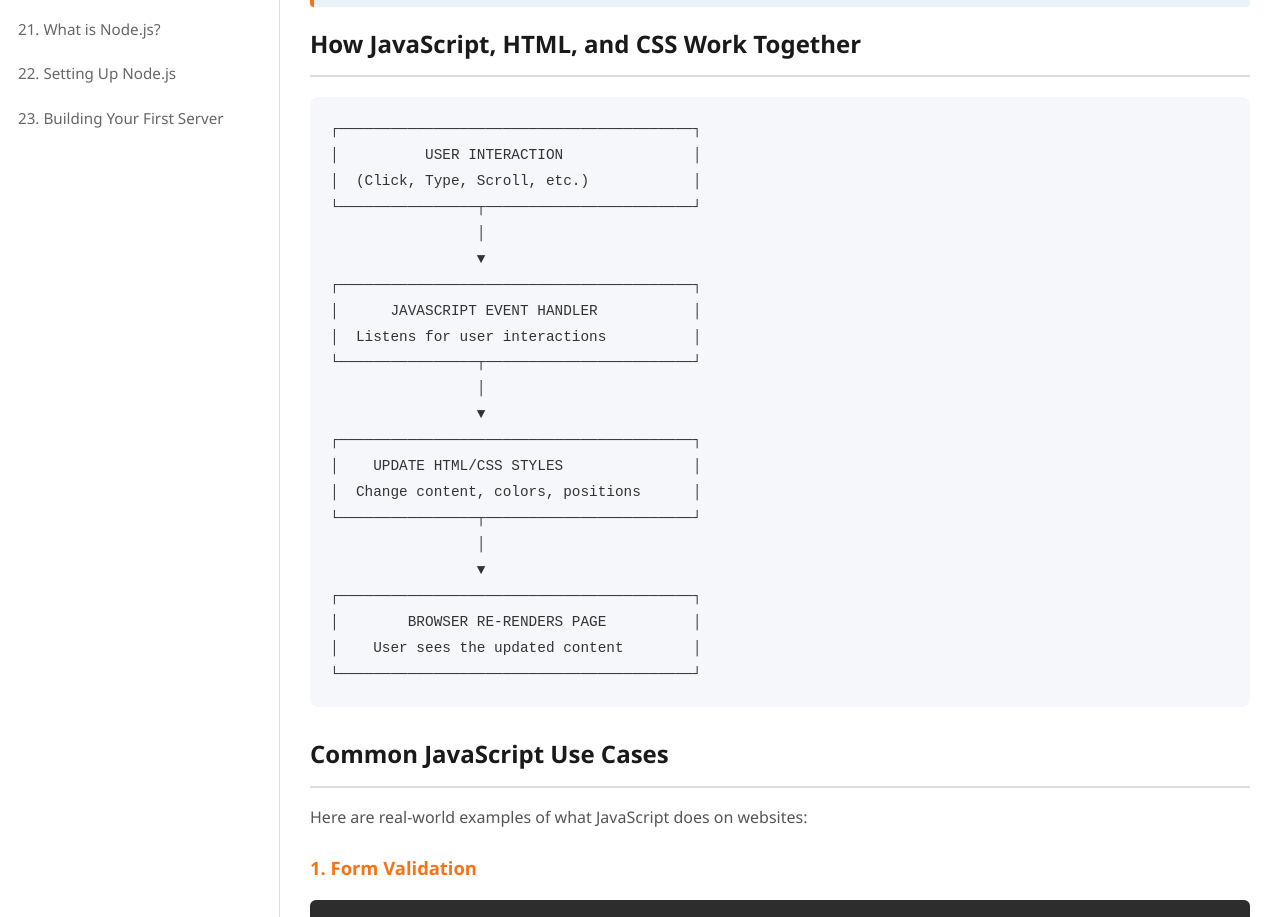
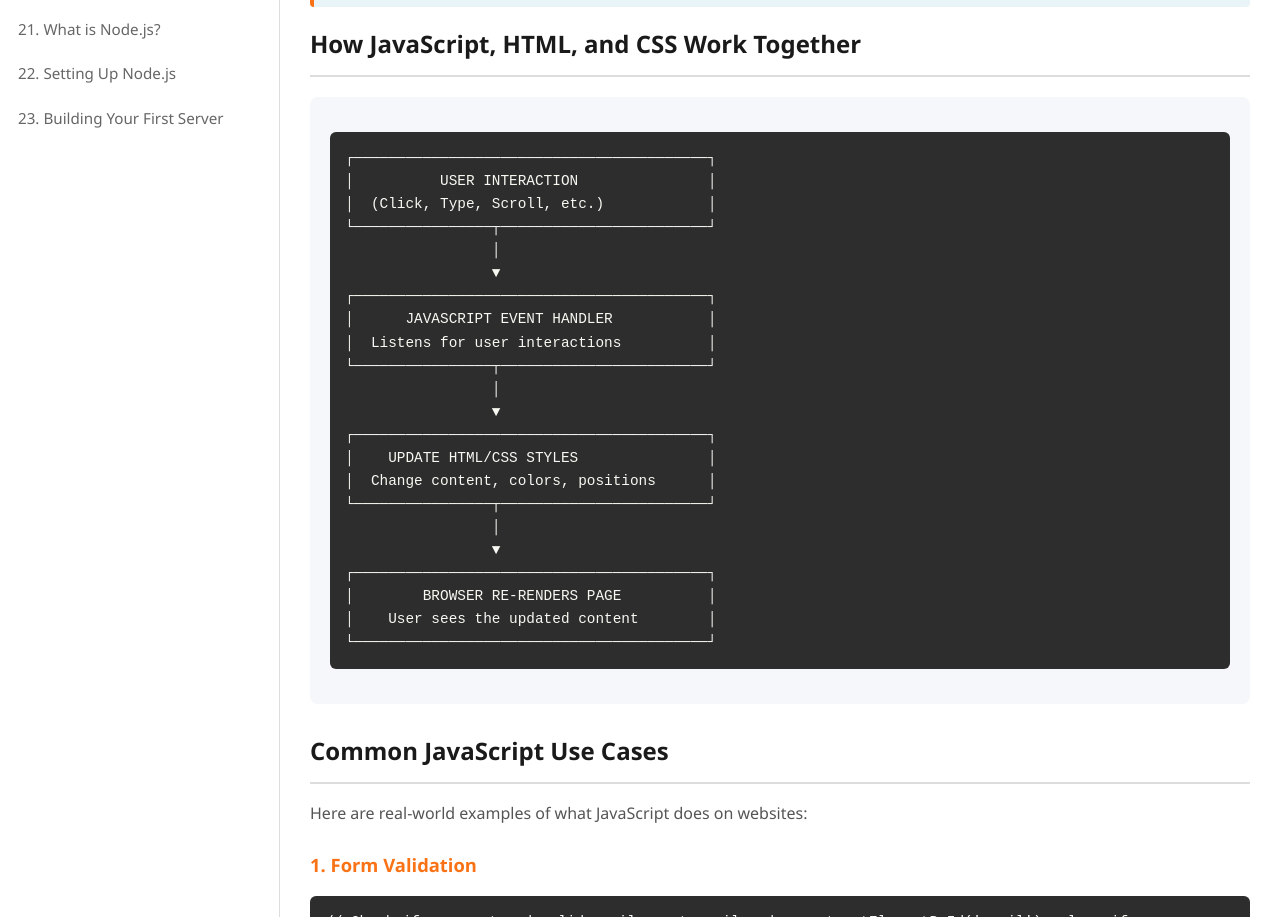
Before and after one commit to Joishee05/ExcellenceProject, a plain HTML site: page Lessons/lesson-js-01.html in a window 1280 px wide and 2400 px high. Shown: the part 967-1884 px from the top of the page. Drawn offline with Linux system fonts and the light colour scheme.

Commit message:
Fix: Add black backgrounds to all code blocks in JavaScript lessons

```diff
--- a/Lessons/lesson-js-01.html
+++ b/Lessons/lesson-js-01.html
@@ -29,6 +29,7 @@
         .content-area li { margin-bottom: 10px; color: #555; line-height: 1.7; }
         .content-area code { background: #f5f5f5; padding: 2px 5px; border-radius: 3px; color: #d4464f; font-family: 'Courier New', monospace; }
         .code-block { background: #2d2d2d; color: #f8f8f2; padding: 15px; margin: 15px 0; border-radius: 6px; font-family: 'Courier New', monospace; font-size: 0.9rem; line-height: 1.6; overflow-x: auto; }
+        pre, pre code { background: #2d2d2d !important; color: #f8f8f2 !important; padding: 15px !important; margin: 15px 0 !important; border-radius: 6px !important; font-family: 'Courier New', monospace !important; font-size: 0.9rem !important; line-height: 1.6 !important; overflow-x: auto !important; display: block !important; }
         .highlight-box { background: #e8f4f8; border-left: 4px solid #f97316; padding: 15px; margin: 15px 0; border-radius: 4px; }
         .highlight-box strong { color: #f97316; }
         .nav-footer { display: flex; gap: 10px; margin-top: 25px; padding-top: 15px; border-top: 1px solid #ddd; justify-content: space-between; }
```
Also changed, not shown: Lessons/lesson-js-02.html (+1 -0 lines), Lessons/lesson-js-03.html (+1 -0 lines), Lessons/lesson-js-04.html (+1 -0 lines), Lessons/lesson-js-05.html (+1 -0 lines), Lessons/lesson-js-06.html (+1 -0 lines), Lessons/lesson-js-07.html (+1 -0 lines), Lessons/lesson-js-08.html (+1 -0 lines), Lessons/lesson-js-09.html (+1 -0 lines), Lessons/lesson-js-10.html (+1 -0 lines), Lessons/lesson-js-11.html (+1 -0 lines), Lessons/lesson-js-12.html (+1 -0 lines).
